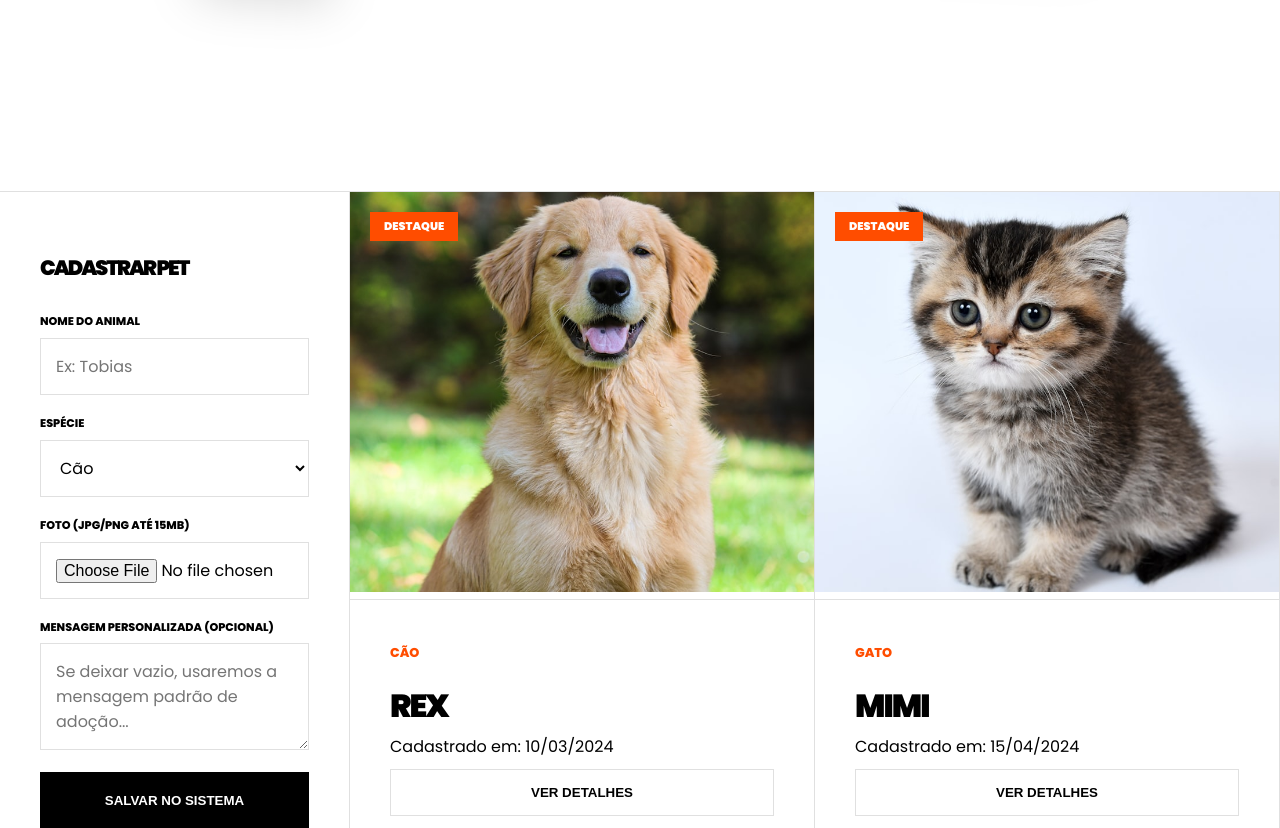
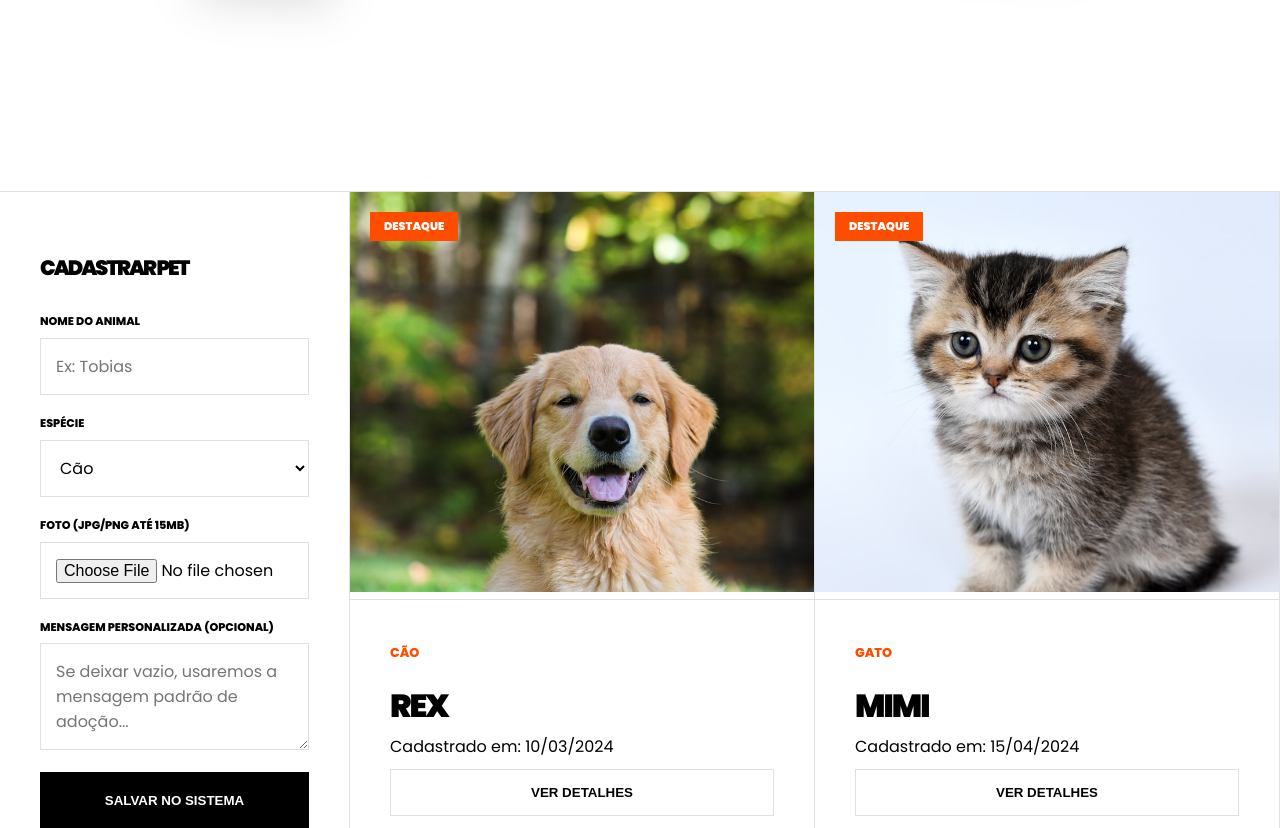
Before and after one commit to marcusrodrigo/adotei, a PHP site: page / in a window 1280 px wide. Shown: the part 668-1496 px from the top of the page. Run offline with PHP 8.4, Linux system fonts and the light colour scheme.

Commit message:
fix: use object-position top to avoid cropping animal heads in cards
Co-Authored-By: marcusrodrigo2020 <marcusrodrigo2020@gmail.com>

```diff
--- a/style.css
+++ b/style.css
@@ -208,6 +208,7 @@ header nav a:hover { color: var(--accent); }
     height: 400px;
     aspect-ratio: 1 / 1;
     object-fit: cover;
+    object-position: top;
     transition: transform 0.8s ease;
 }
 
```
